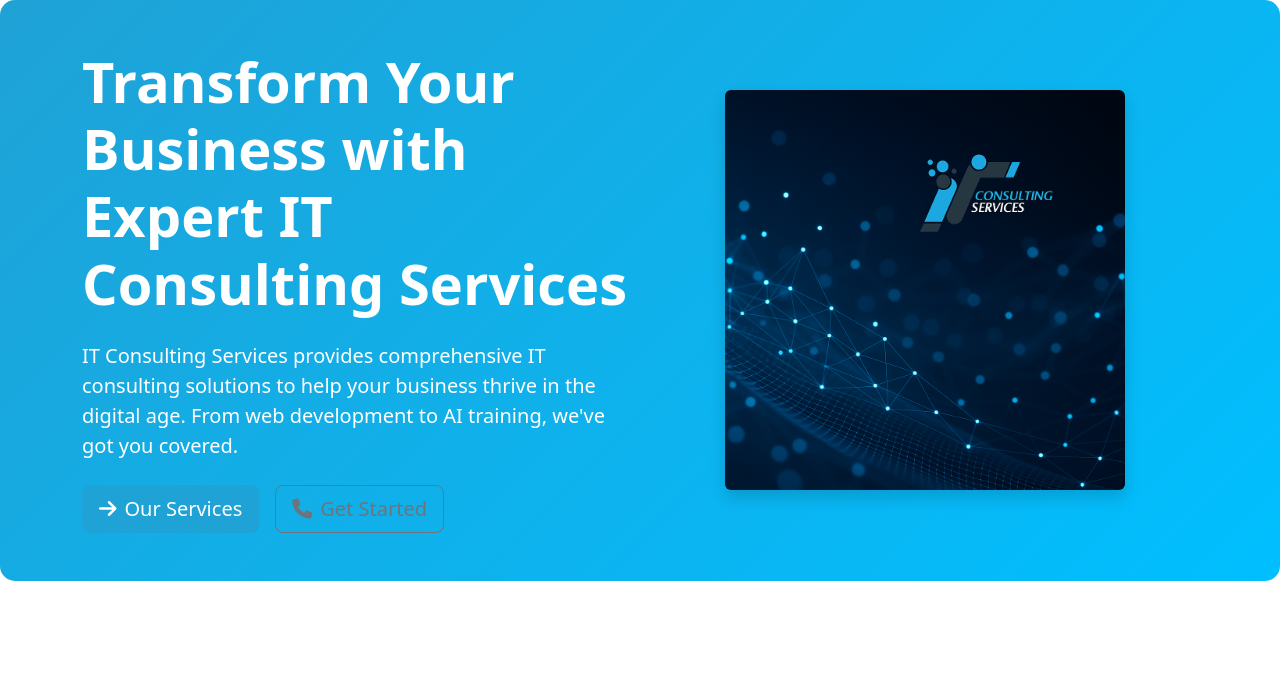
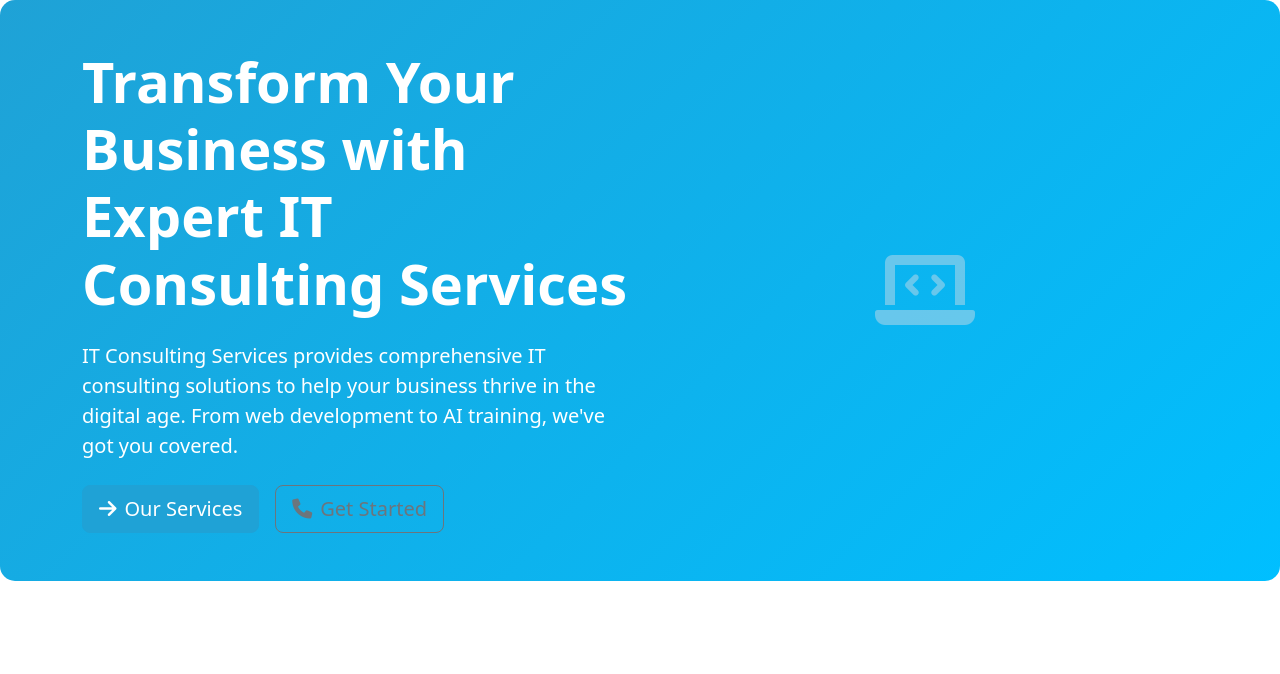
Before and after one commit to syhamath/itc-services_wb_flask, a Flask app: page / in a window 1280 px wide. Shown: the part 76-750 px from the top of the page. Run offline with Flask 3, Linux system fonts and the light colour scheme.

Commit message:
Update the main page to better highlight our tech-focused offerings
Replaced the hero image with a font awesome icon in `templates/index.html`.

Replit-Commit-Author: Agent
Replit-Commit-Session-Id: 34a98116-2d54-49c0-a2a3-cf97ac286d80
Replit-Commit-Screenshot-Url: https://storage.googleapis.com/screenshot-production-us-central1/9527d7a4-19de-4924-ba03-81464518bb4f/dba07a01-dd4f-40b1-b218-4b20a8f6c029.jpg

```diff
--- a/templates/index.html
+++ b/templates/index.html
@@ -26,7 +26,7 @@
             </div>
             <div class="col-lg-6">
                 <div class="text-center">
-                    <img src="{{ url_for('static', filename='images/hero-image.png') }}" class="img-fluid rounded shadow" alt="IT Consulting Services Technology" style="max-height: 400px;">
+                    <i class="fas fa-laptop-code display-1 text-primary opacity-75"></i>
                 </div>
             </div>
         </div>
```
